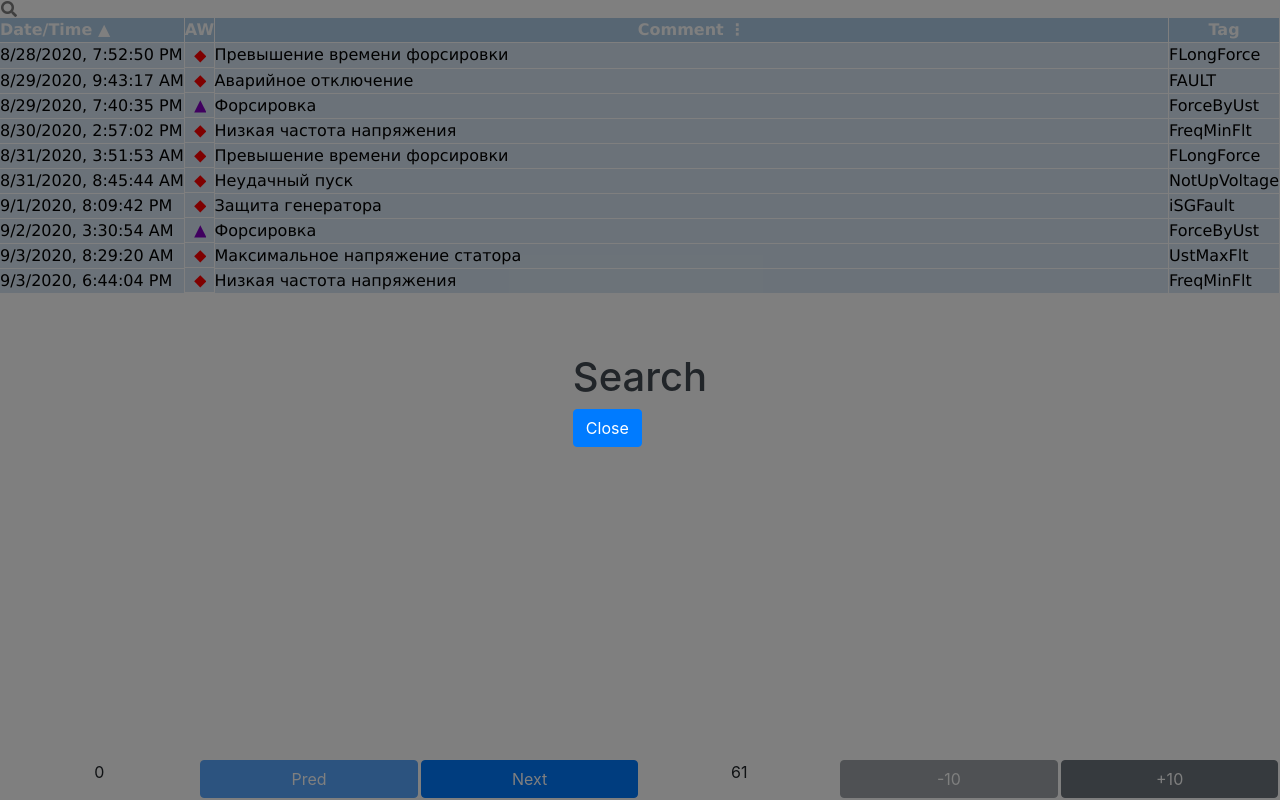
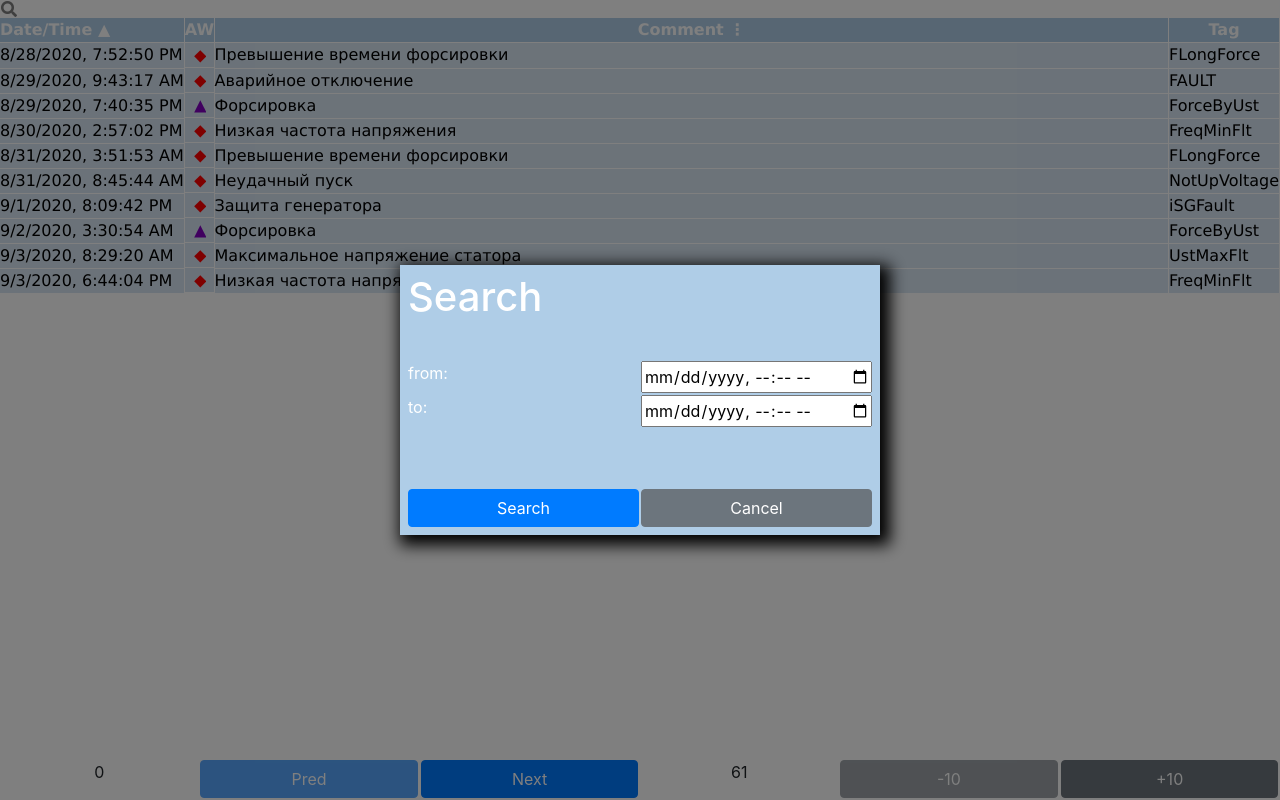
Before and after one commit to GerasimGerasimov/dexop-events-table, a React (Create React App) app: page / in a window 1280 px wide. Both pictures are taken after a click on the icon "Search". Built offline with nearby package versions, Linux system fonts and the light colour scheme.

Commit message:
собрал форму на гридах

```diff
--- a/src/Pages/Events/search/search.css
+++ b/src/Pages/Events/search/search.css
@@ -0,0 +1,41 @@
+.search.block {
+  background: #AFCDE7;
+  color: white;
+  box-shadow: 5px 5px 15px 5px #000000;
+  padding: 0.5em;
+}
+
+.search.grid-container {
+  display: grid;
+  grid-template-columns: 1fr 1fr;
+  grid-template-rows: 0.5fr 0.5fr 0.5fr 0.5fr 0.5fr 0.5fr 0.5fr;
+  gap: 2px 2px;
+  grid-template-areas:
+    "Header Header"
+    "DateConditionPicker DateConditionPicker"
+    "LabelFrom InputFrom"
+    "LabelTo InputTo"
+    "EventConditionPicker EventConditionPicker"
+    "EventPicker EventPicker"
+    "Search Cancel";
+}
+
+.search.Header { grid-area: Header; }
+
+.search.DateConditionPicker { grid-area: DateConditionPicker; }
+
+.search.LabelFrom { grid-area: LabelFrom; }
+
+.search.LabelTo { grid-area: LabelTo; }
+
+.search.InputFrom { grid-area: InputFrom; }
+
+.search.InputTo { grid-area: InputTo; }
+
+.search.EventConditionPicker { grid-area: EventConditionPicker; }
+
+.search.EventPicker { grid-area: EventPicker; }
+
+.search.Search { grid-area: Search; }
+
+.search.Cancel { grid-area: Cancel; }
--- a/src/Pages/Events/search/search.tsx
+++ b/src/Pages/Events/search/search.tsx
@@ -1,4 +1,5 @@
 import React, { Component } from "react"
+import './search.css'
 
 export interface ISearchQuery {
   dateFrom: number;
@@ -26,12 +27,20 @@ export default class Search extends Component<ISearchProps, ISearchState> {
 
   render(){
     return (
-      <div>
-        <h1>Search</h1>
+      <div className='search block grid-container'>
+        <h1 className='search Header'>Search</h1>
+        <label className='search LabelFrom' htmlFor="fromDate">from:</label>
+        <input className='search InputFrom' id='fromDate' type="datetime-local"/>
+        <label className='search LabelTo' htmlFor="toDate">to:</label>
+        <input className='search InputTo' id='toDate' type="datetime-local"/>
         <button
-          className="btn btn-primary btn-xs"
+          className="btn btn-primary btn-xs search Search"
           onClick={()=>this.props.onExitHandler(undefined)}
-        >Close</button>
+        >Search</button>
+        <button
+          className="btn btn-secondary btn-xs search Cancel"
+          onClick={()=>this.props.onExitHandler(undefined)}
+        >Cancel</button>
       </div>
     )
   }
```
